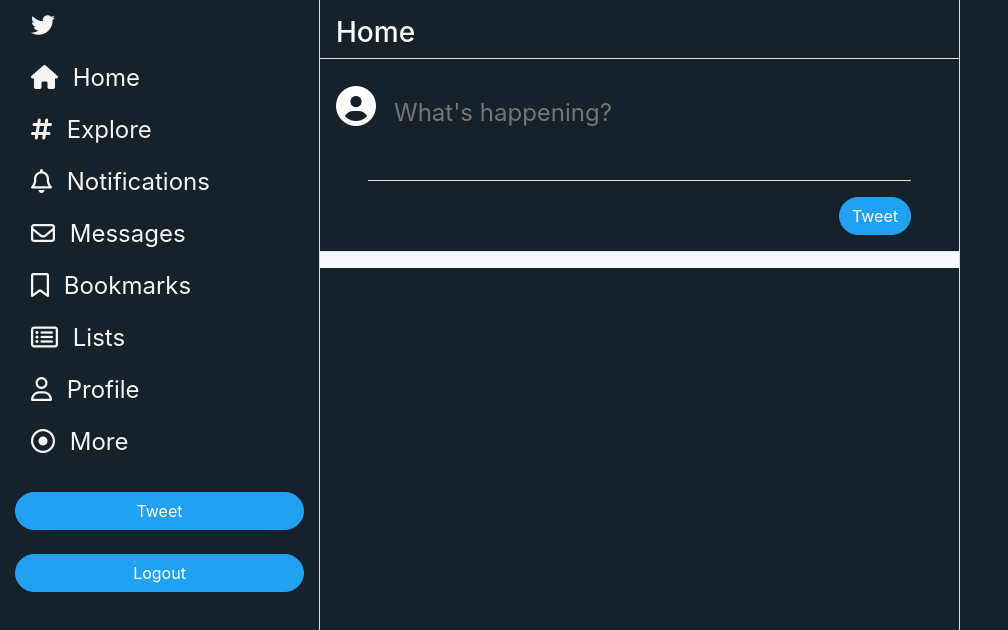
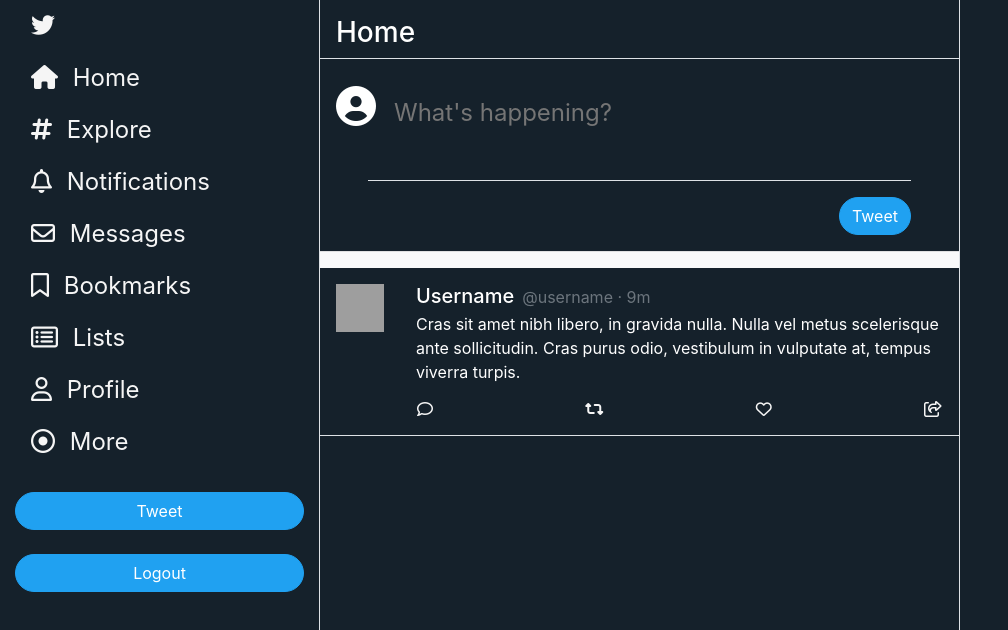
Before and after one commit to ilham-nasution/twitter-clone, a React (Create React App) app: page /home in a window 1280 px wide. Shown: the top 630 px of the page, without its empty margins (0-1008 px from the left). Built offline with nearby package versions, Linux system fonts and the light colour scheme; no server answers; sample sign-in values are in the browser's storage; grey boxes are pictures that could not be loaded.

Commit message:
add tweet placeholder

```diff
--- a/src/components/homepage/Homepage.jsx
+++ b/src/components/homepage/Homepage.jsx
@@ -1,5 +1,6 @@
 import React from "react";
 import firebase from "../../firebase/firebase";
+import TweetList from "./TweetList";
 
 const Homepage = () => {
   return (
@@ -72,6 +73,7 @@
               </form>
             </div>
             <hr className="bg-light py-2" />
+            <TweetList />
           </div>
           <div className="col-3"></div>
         </div>
--- /dev/null
+++ b/src/components/homepage/Tweet.jsx
@@ -0,0 +1,42 @@
+import React from "react";
+
+const Tweet = () => {
+  return (
+    <li className="media border-bottom">
+      <img
+        src="https://icons-for-free.com/iconfiles/png/512/business+costume+male+man+office+user+icon-1320196264882354682.png"
+        className="mx-3"
+        alt="user"
+        height="48"
+        width="48"
+      />
+      <div className="media-body px-3">
+        <h5 className="mt-0 mb-1">
+          Username
+          <span className="text-muted ml-2">
+            <small>@username · 9m</small>
+          </span>
+        </h5>
+        Cras sit amet nibh libero, in gravida nulla. Nulla vel metus scelerisque
+        ante sollicitudin. Cras purus odio, vestibulum in vulputate at, tempus
+        viverra turpis.
+        <div className="row justify-content-between mt-2">
+          <button className="twitter-btn h6">
+            <i className="far fa-comment"></i>
+          </button>
+          <button className="twitter-btn h6">
+            <i className="fas fa-retweet"></i>
+          </button>
+          <button className="twitter-btn h6">
+            <i className="far fa-heart"></i>
+          </button>
+          <button className="twitter-btn h6">
+            <i className="far fa-share-square"></i>
+          </button>
+        </div>
+      </div>
+    </li>
+  );
+};
+
+export default Tweet;
--- /dev/null
+++ b/src/components/homepage/TweetList.jsx
@@ -0,0 +1,12 @@
+import React from "react";
+import Tweet from "./Tweet";
+
+const TweetList = () => {
+  return (
+    <ul className="list-unstyled text-white">
+      <Tweet />
+    </ul>
+  );
+};
+
+export default TweetList;
```
